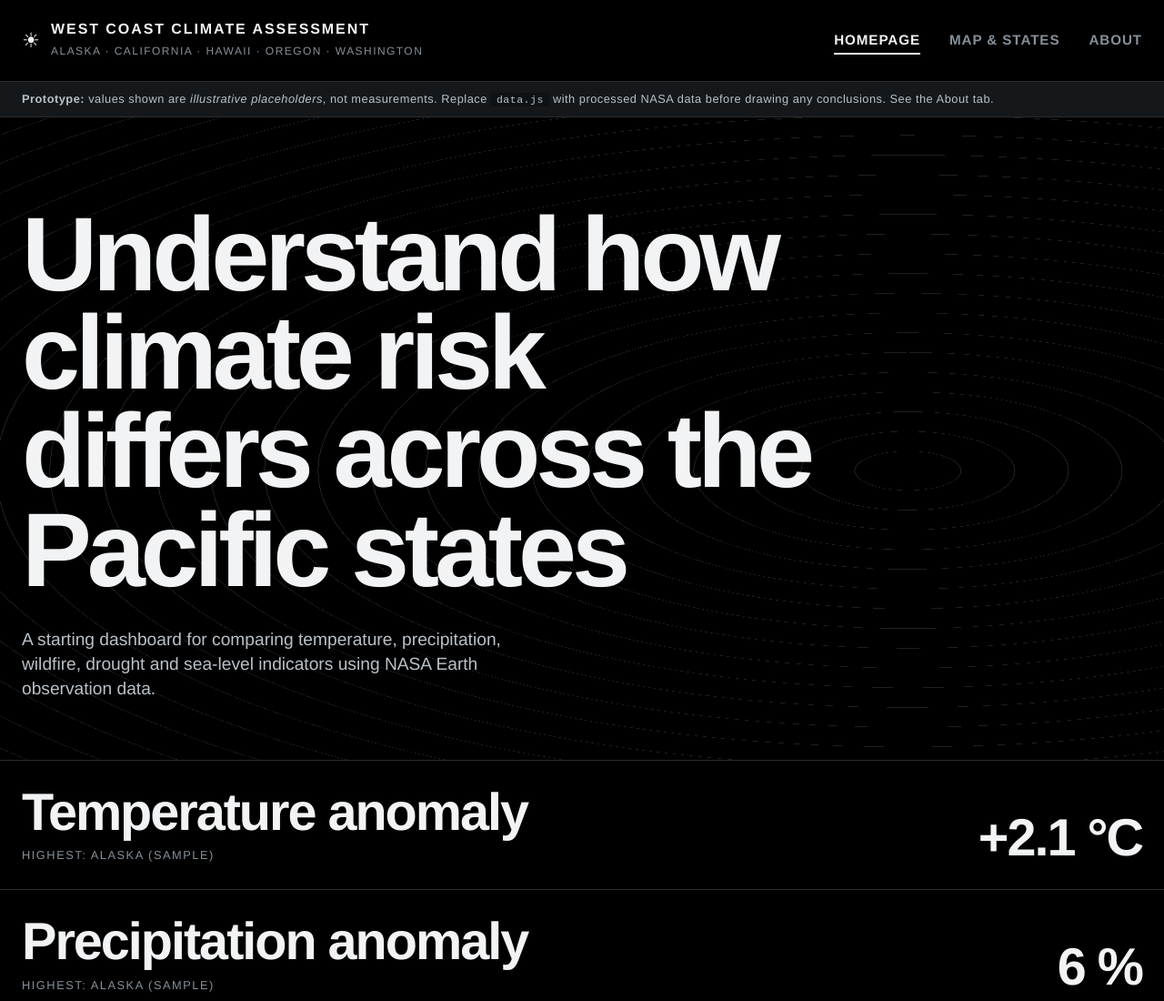
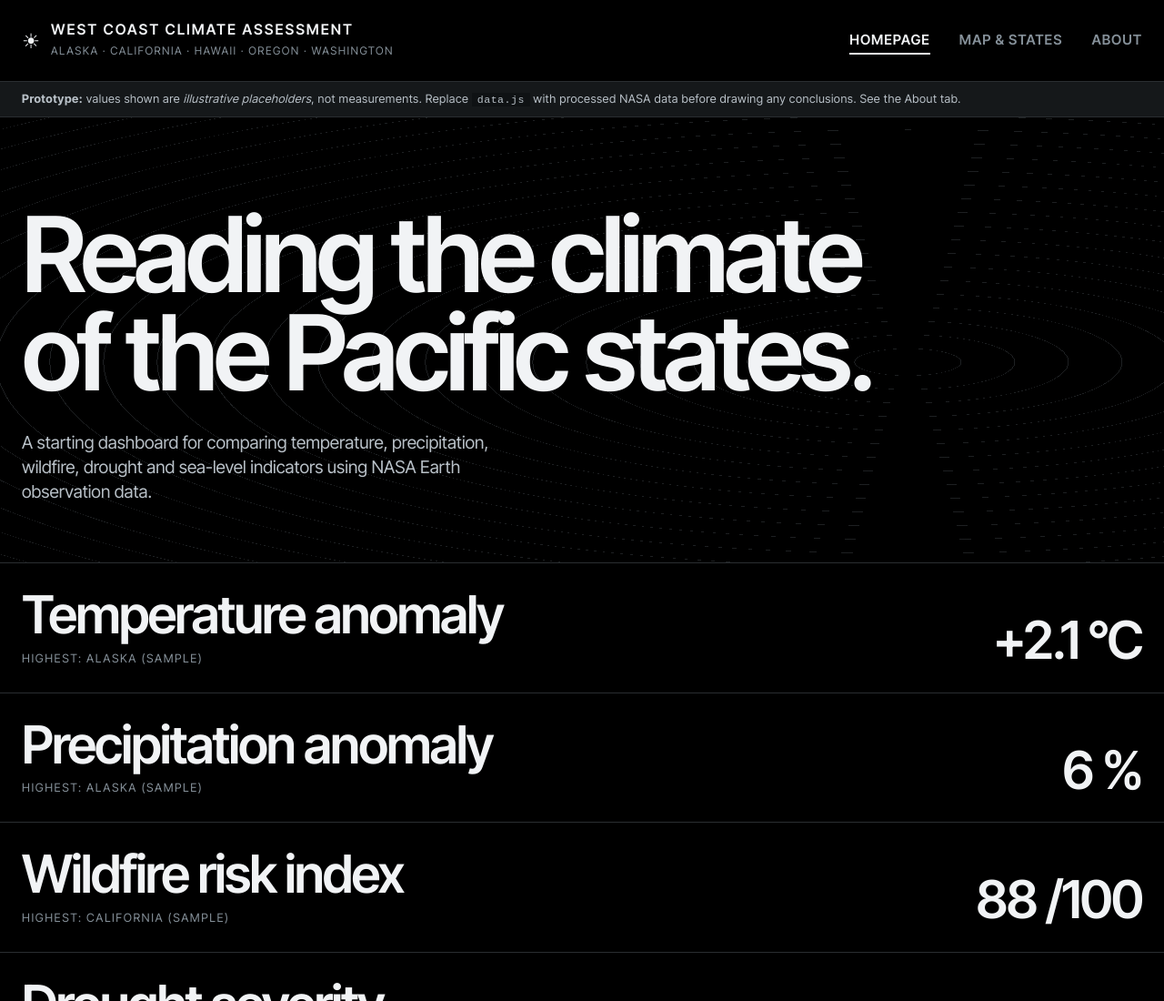
Before and after one commit to CoderStellar/Tool, a plain HTML site: page index.html in a window 1280 px wide. Shown: the top 1100 px of the page at 91% size. Drawn offline with nearby package versions, Linux system fonts and the light colour scheme.

Commit message:
Enhance font loading and update header text
Added preconnect links for Google Fonts and updated the header text.

```diff
--- a/index.html
+++ b/index.html
@@ -6,6 +6,9 @@
   <title>West Coast Climate Assessment Tool</title>
   <meta name="description" content="NASA Space Apps hackathon tool for assessing climate conditions in Alaska, California, Hawaii, Oregon and Washington.">
   <link rel="stylesheet" href="https://cdnjs.cloudflare.com/ajax/libs/leaflet/1.9.4/leaflet.min.css">
+  <link rel="preconnect" href="https://fonts.googleapis.com">
+  <link rel="preconnect" href="https://fonts.gstatic.com" crossorigin>
+  <link href="https://fonts.googleapis.com/css2?family=Inter+Tight:wght@400;500;600;700&display=swap" rel="stylesheet">
   <link rel="stylesheet" href="styles.css">
 </head>
 <body>
@@ -33,7 +36,7 @@
     <!-- TAB 1: HOMEPAGE -->
     <section id="panel-home" role="tabpanel" aria-labelledby="tab-home">
       <div class="hero">
-        <h2>Understand how climate risk differs across the Pacific states</h2>
+        <h2>Reading the climate of the Pacific states.</h2>
         <p>A starting dashboard for comparing temperature, precipitation, wildfire, drought and sea-level indicators using NASA Earth observation data.</p>
       </div>
 
```
